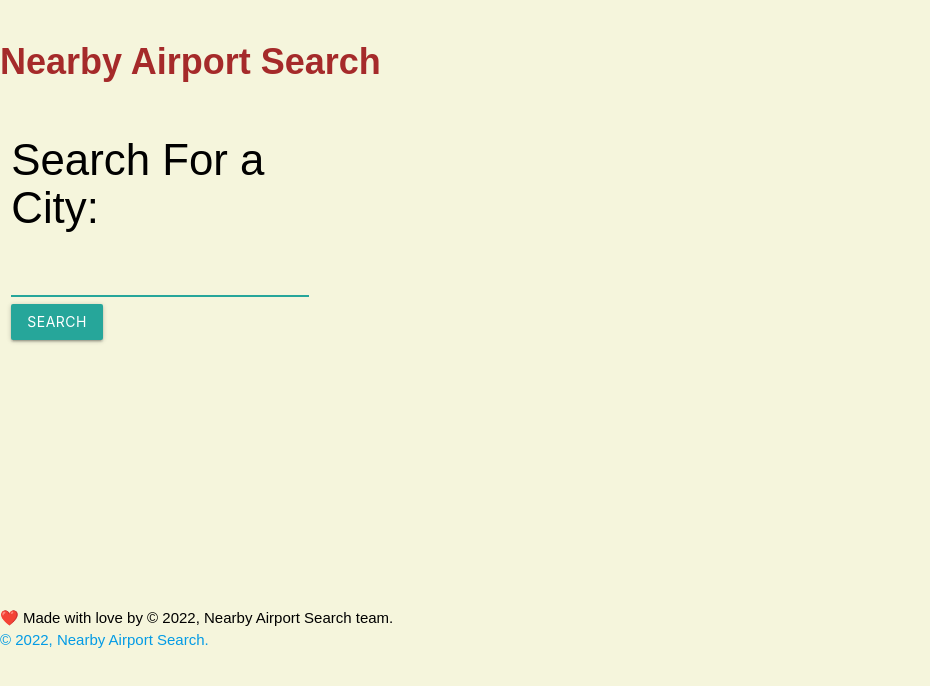
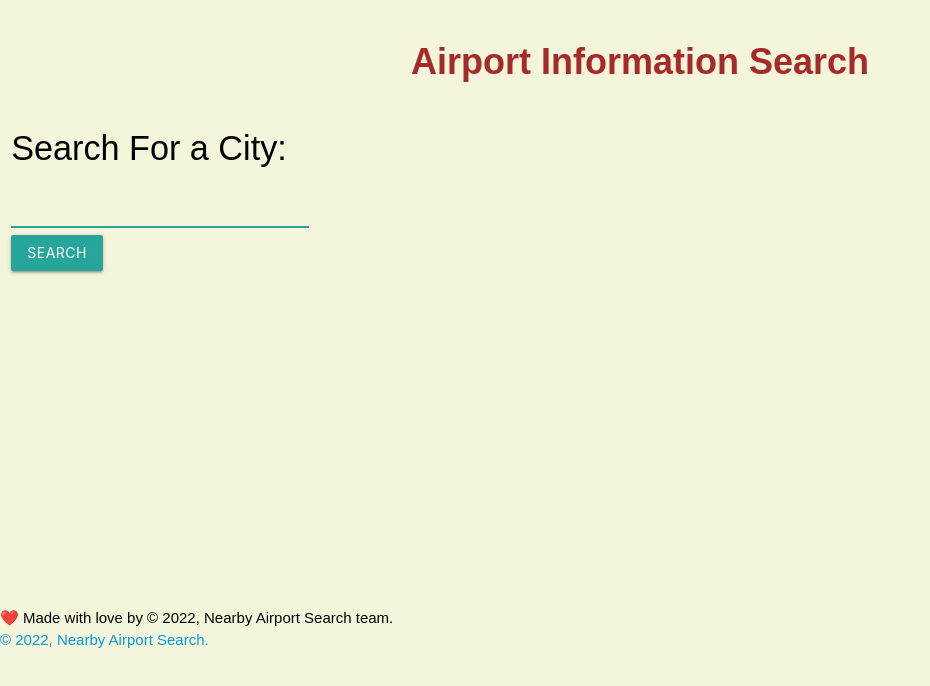
Before and after one commit to obrailovska/Flight-Search, a plain HTML site: page index.html in a window 1280 px wide. Shown: the whole page, without its empty margins (0-930 px from the left). Drawn offline with nearby package versions, Linux system fonts and the light colour scheme; no server answers.

Commit message:
touched up header

```diff
--- a/assets/css/style.css
+++ b/assets/css/style.css
@@ -4,8 +4,8 @@
   box-sizing: border-box;
 }
 
-body{
-    color:black;
+body {
+  color: black;
   font-family: Arial, Helvetica, sans-serif;
   background-color: beige;
 }
@@ -17,8 +17,9 @@ header h1 {
   font-weight: bold;
   font-size: 36px;
   color: blanchedalmond;
+  text-align: center;
 }
-.Intro p{
+.Intro p {
   line-height: 1.7;
   color: grey;
 }
--- a/index.html
+++ b/index.html
@@ -15,13 +15,13 @@
       href="https://cdnjs.cloudflare.com/ajax/libs/materialize/1.0.0/css/materialize.min.css"
     />
     <link rel="stylesheet" href="./assets/css/style.css" />
-    <title>Nearby Airport Search</title>
+    <title>Air-Info</title>
   </head>
   <body>
     <!--page Header-->
     <header>
-      <h1>
-        <a href="/">Nearby Airport Search</a>
+      <h1 class="header">
+        <a href="/">Airport Information Search</a>
       </h1>
     </header>
     <main class="main">
@@ -38,7 +38,7 @@
           <div > -->
       <div class="row">
         <div class="col s12 m4 l3">
-          <h3>Search For a City:</h3>
+          <h4>Search For a City:</h4>
           <form id="city-form">
             <!-- class="card-body" -->
             <label class="form-label" for="city-name"></label>
@@ -52,9 +52,7 @@
             <button id="search-btn" class="btn">Search</button>
           </form>
         </div>
-        <div id="display" class="col s12 m8 l9">
-
-        </div>
+        <div id="display" class="col s12 m8 l9"></div>
       </div>
     </main>
     <!--page footer-->
```
Also changed, not shown: 2 other files. Lines whose indentation alone changed are shown as unchanged.
